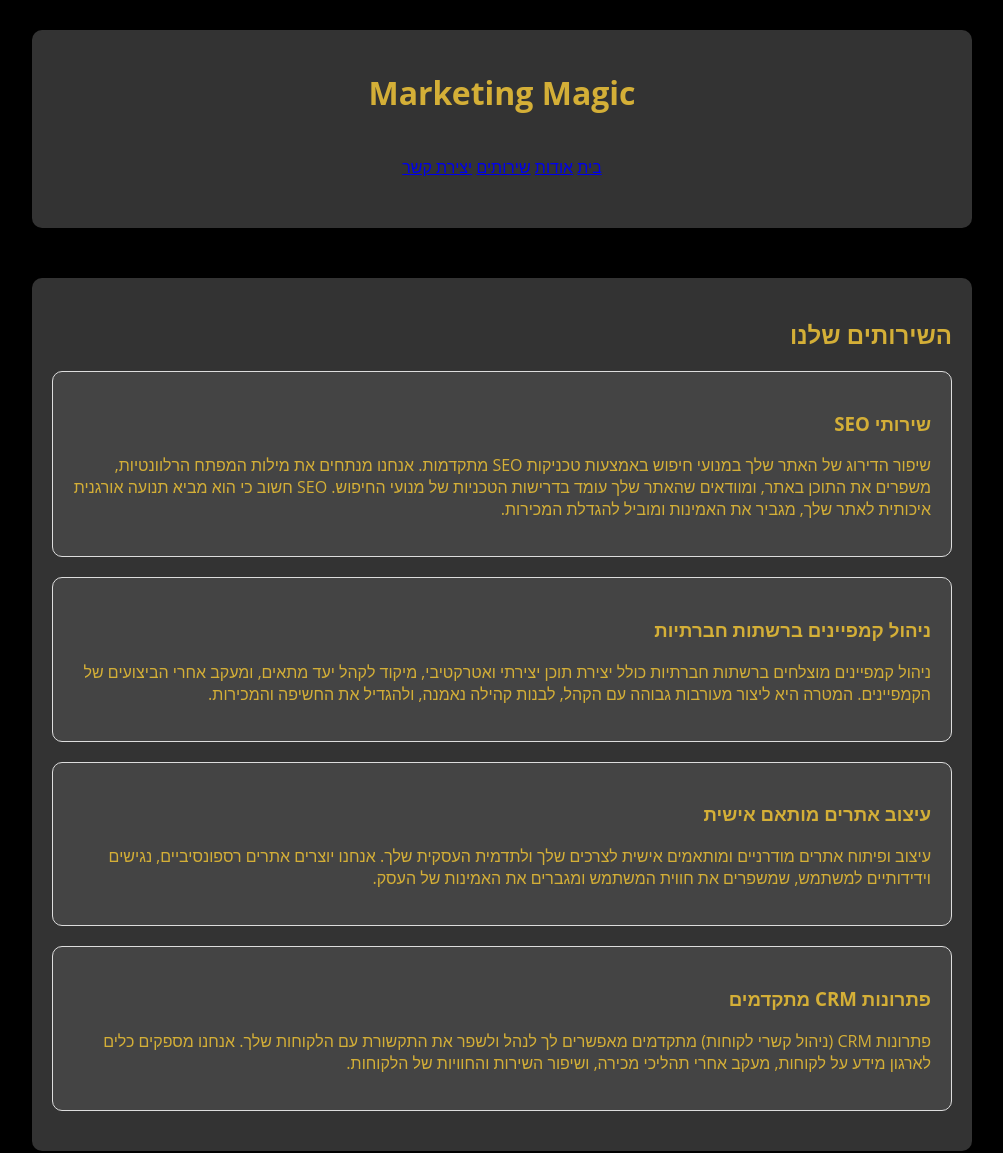
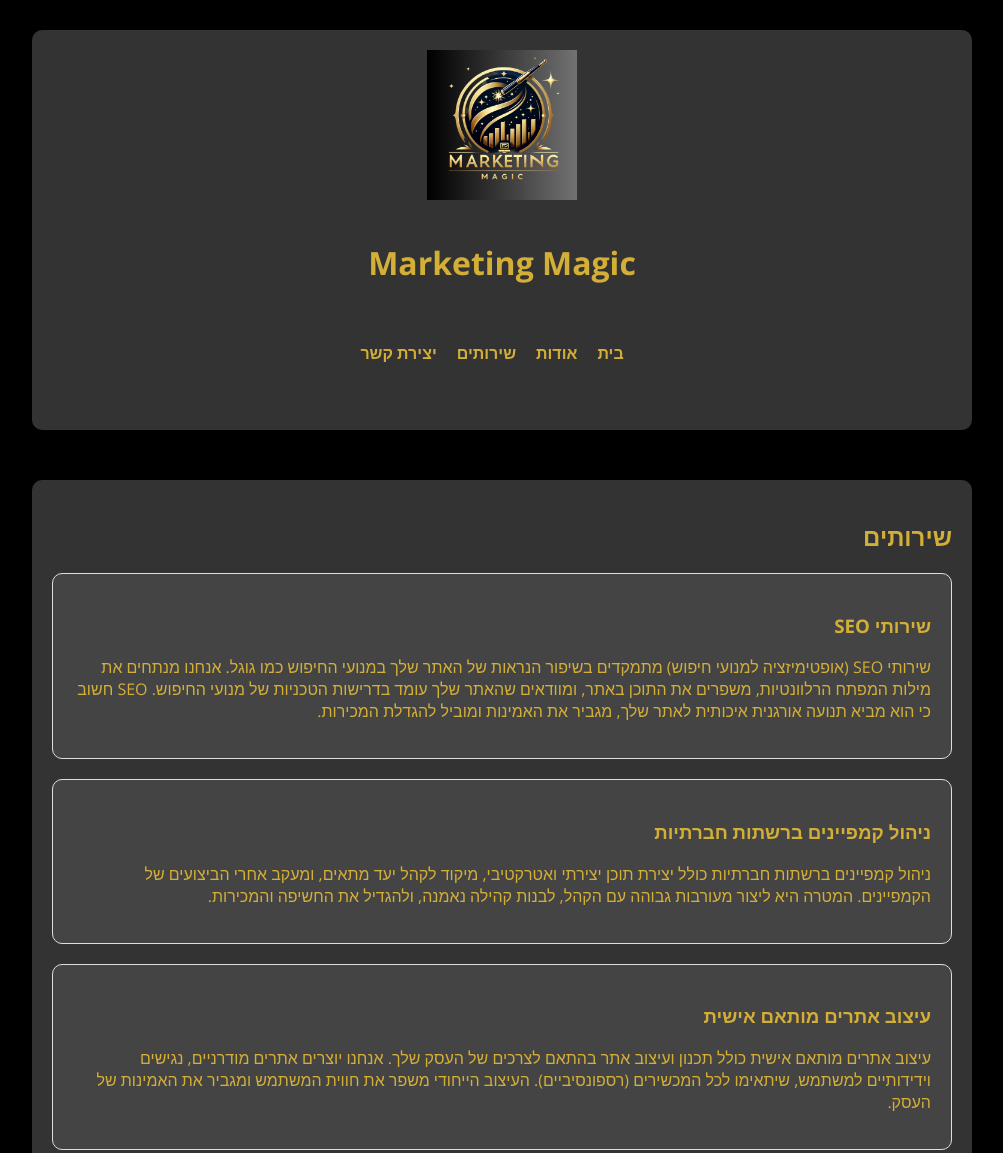
Before and after one commit to marketing-magic/my-website-project, a plain HTML site: page services.html in a window 1280 px wide. Shown: the top 1153 px of the page, without its empty margins (138-1141 px from the left). Drawn offline with nearby package versions, Linux system fonts and the light colour scheme.

Commit message:
Add files via upload

```diff
--- a/services.html
+++ b/services.html
@@ -3,37 +3,41 @@
 <head>
     <meta charset="UTF-8">
     <meta name="viewport" content="width=device-width, initial-scale=1.0">
-    <title>השירותים שלנו - Marketing Magic</title>
+    <title>שירותים - Marketing Magic</title>
     <link rel="stylesheet" href="styles.css">
+    <link href="https://fonts.googleapis.com/css2?family=Open+Sans:wght@400;700&display=swap" rel="stylesheet">
 </head>
 <body>
     <header>
         <div class="container">
+            <img src="logo.png" alt="Marketing Magic Logo" class="logo">
             <h1>Marketing Magic</h1>
             <nav>
-                <a href="index.html">בית</a>
-                <a href="about.html">אודות</a>
-                <a href="services.html">שירותים</a>
-                <a href="contact.html">יצירת קשר</a>
+                <ul class="nav-links">
+                    <li><a href="index.html">בית</a></li>
+                    <li><a href="about.html">אודות</a></li>
+                    <li><a href="services.html">שירותים</a></li>
+                    <li><a href="contact.html">יצירת קשר</a></li>
+                </ul>
             </nav>
         </div>
     </header>
     <main>
         <div class="container">
-            <h2>השירותים שלנו</h2>
-            <div class="service">
+            <h2>שירותים</h2>
+            <div class="card">
                 <h3>שירותי SEO</h3>
-                <p>שיפור הדירוג של האתר שלך במנועי חיפוש באמצעות טכניקות SEO מתקדמות. אנחנו מנתחים את מילות המפתח הרלוונטיות, משפרים את התוכן באתר, ומוודאים שהאתר שלך עומד בדרישות הטכניות של מנועי החיפוש. SEO חשוב כי הוא מביא תנועה אורגנית איכותית לאתר שלך, מגביר את האמינות ומוביל להגדלת המכירות.</p>
+                <p>שירותי SEO (אופטימיזציה למנועי חיפוש) מתמקדים בשיפור הנראות של האתר שלך במנועי החיפוש כמו גוגל. אנחנו מנתחים את מילות המפתח הרלוונטיות, משפרים את התוכן באתר, ומוודאים שהאתר שלך עומד בדרישות הטכניות של מנועי החיפוש. SEO חשוב כי הוא מביא תנועה אורגנית איכותית לאתר שלך, מגביר את האמינות ומוביל להגדלת המכירות.</p>
             </div>
-            <div class="service">
+            <div class="card">
                 <h3>ניהול קמפיינים ברשתות חברתיות</h3>
-                <p>ניהול קמפיינים מוצלחים ברשתות חברתיות כולל יצירת תוכן יצירתי ואטרקטיבי, מיקוד לקהל יעד מתאים, ומעקב אחרי הביצועים של הקמפיינים. המטרה היא ליצור מעורבות גבוהה עם הקהל, לבנות קהילה נאמנה, ולהגדיל את החשיפה והמכירות.</p>
+                <p>ניהול קמפיינים ברשתות חברתיות כולל יצירת תוכן יצירתי ואטרקטיבי, מיקוד לקהל יעד מתאים, ומעקב אחרי הביצועים של הקמפיינים. המטרה היא ליצור מעורבות גבוהה עם הקהל, לבנות קהילה נאמנה, ולהגדיל את החשיפה והמכירות.</p>
             </div>
-            <div class="service">
+            <div class="card">
                 <h3>עיצוב אתרים מותאם אישית</h3>
-                <p>עיצוב ופיתוח אתרים מודרניים ומותאמים אישית לצרכים שלך ולתדמית העסקית שלך. אנחנו יוצרים אתרים רספונסיביים, נגישים וידידותיים למשתמש, שמשפרים את חווית המשתמש ומגברים את האמינות של העסק.</p>
+                <p>עיצוב אתרים מותאם אישית כולל תכנון ועיצוב אתר בהתאם לצרכים של העסק שלך. אנחנו יוצרים אתרים מודרניים, נגישים וידידותיים למשתמש, שיתאימו לכל המכשירים (רספונסיביים). העיצוב הייחודי משפר את חווית המשתמש ומגביר את האמינות של העסק.</p>
             </div>
-            <div class="service">
+            <div class="card">
                 <h3>פתרונות CRM מתקדמים</h3>
                 <p>פתרונות CRM (ניהול קשרי לקוחות) מתקדמים מאפשרים לך לנהל ולשפר את התקשורת עם הלקוחות שלך. אנחנו מספקים כלים לארגון מידע על לקוחות, מעקב אחרי תהליכי מכירה, ושיפור השירות והחוויות של הלקוחות.</p>
             </div>
@@ -44,5 +48,18 @@
             <p>כל הזכויות שמורות © Marketing Magic</p>
         </div>
     </footer>
+    <script>
+        document.addEventListener("mousemove", function(e) {
+            for (let i = 0; i < 5; i++) {
+                let sparkle = document.createElement("div");
+                sparkle.className = "sparkle";
+                sparkle.style.left = `${e.pageX + Math.random() * 20 - 10}px`;
+                sparkle.style.top = `${e.pageY + Math.random() * 20 - 10}px`;
+                sparkle.style.setProperty("--i", i);
+                document.body.appendChild(sparkle);
+                setTimeout(() => sparkle.remove(), 1000);
+            }
+        });
+    </script>
 </body>
 </html>
```
Also changed, not shown: about.html (+23 -8 lines), contact.html (+19 -6 lines).
